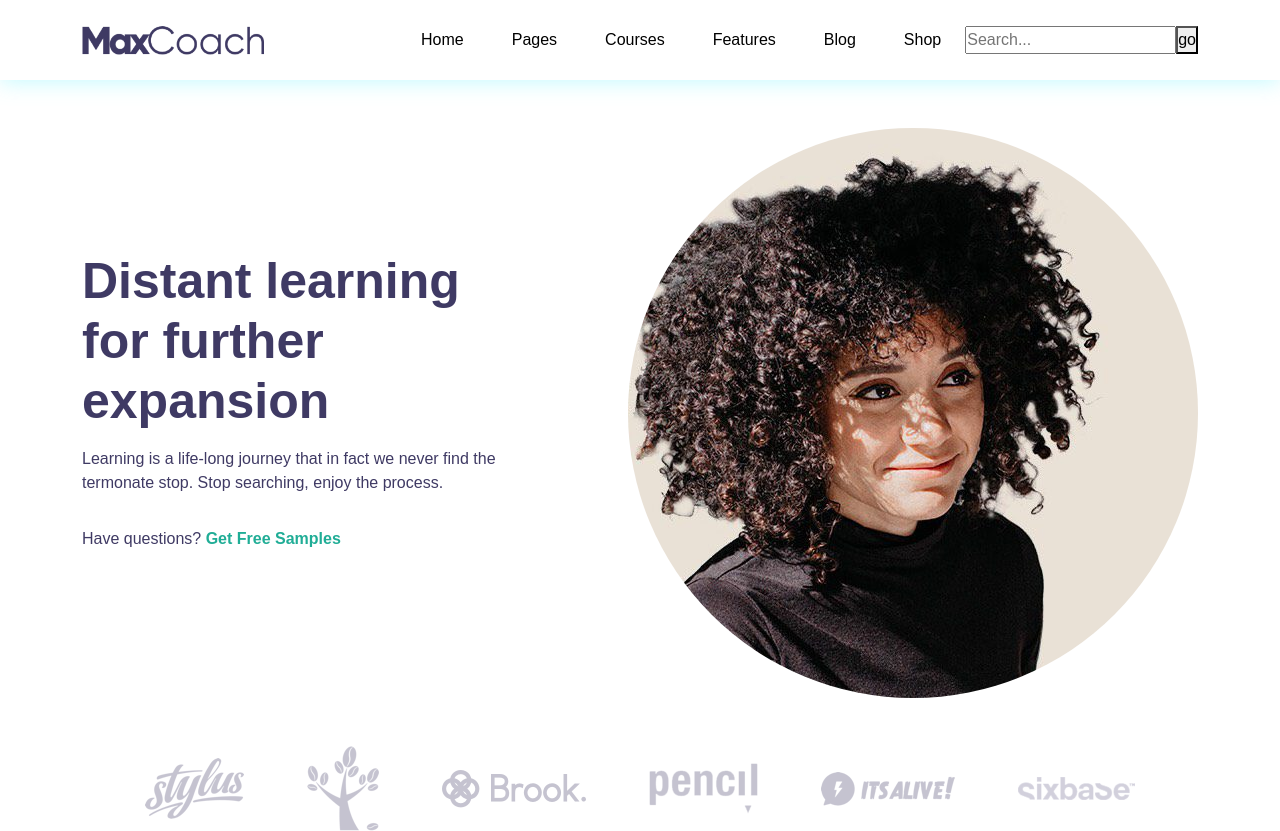
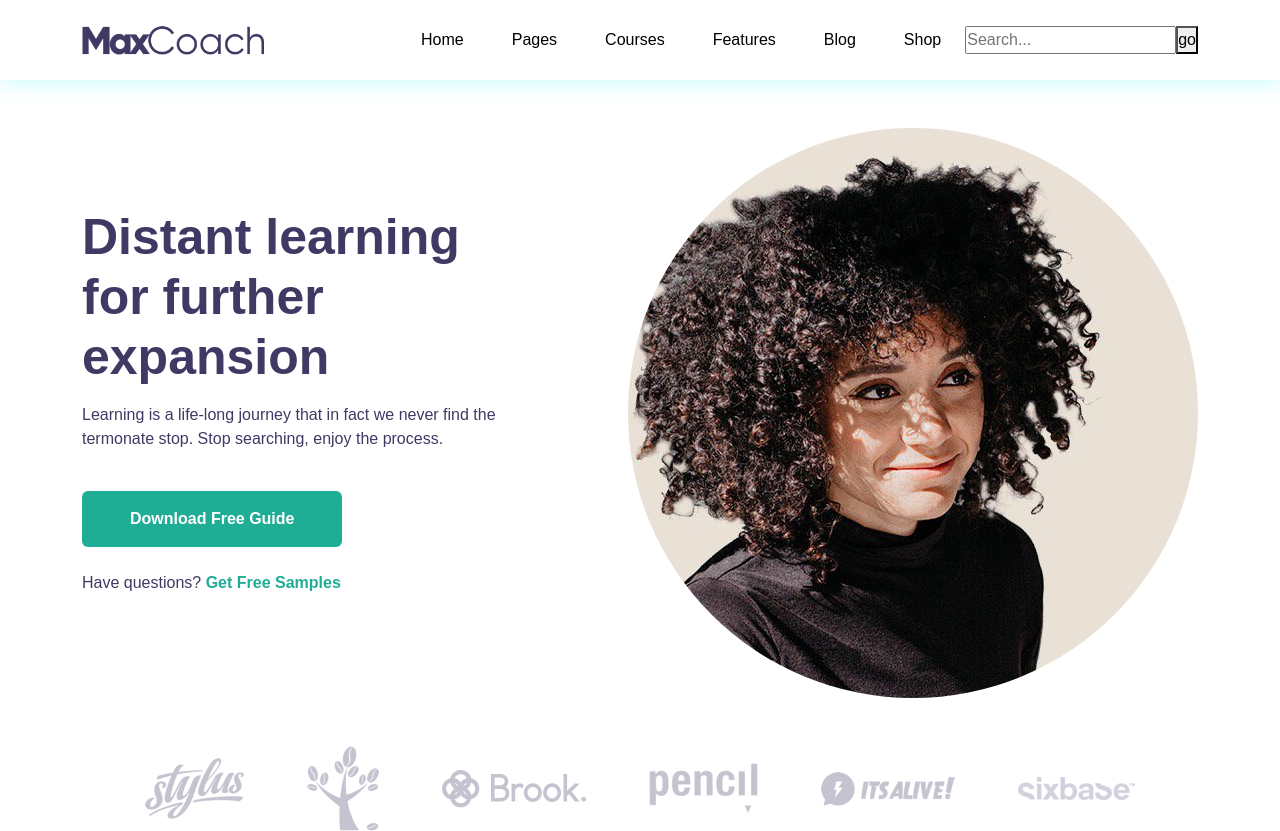
Before and after one commit to marcocareddu/proj-html-vuejs, a Vue app: page / in a window 1280 px wide. Built offline with nearby package versions, Linux system fonts and the light colour scheme.

Commit message:
VUE BaseButton - Temporary styled btn component

```diff
--- a/src/components/BaseButton.vue
+++ b/src/components/BaseButton.vue
@@ -1,7 +1,24 @@
 <script>
-export default {}
+export default {
+    props: { buttonText: String }
+}
 </script>
 
-<template></template>
+<template>
+    <button class='my-3 px-5 py-3 rounded border-0'>{{ buttonText }}</button>
+</template>
 
-<style></style>
+<style lang="scss" scoped>
+@use '../assets/scss/partials/vars' as *;
+
+button {
+    color: white;
+    font-weight: 600;
+    background-color: $secondaryColor;
+    transition: 0.3s;
+
+    &:hover {
+        background-color: $tertiaryColor;
+    }
+}
+</style>
```
